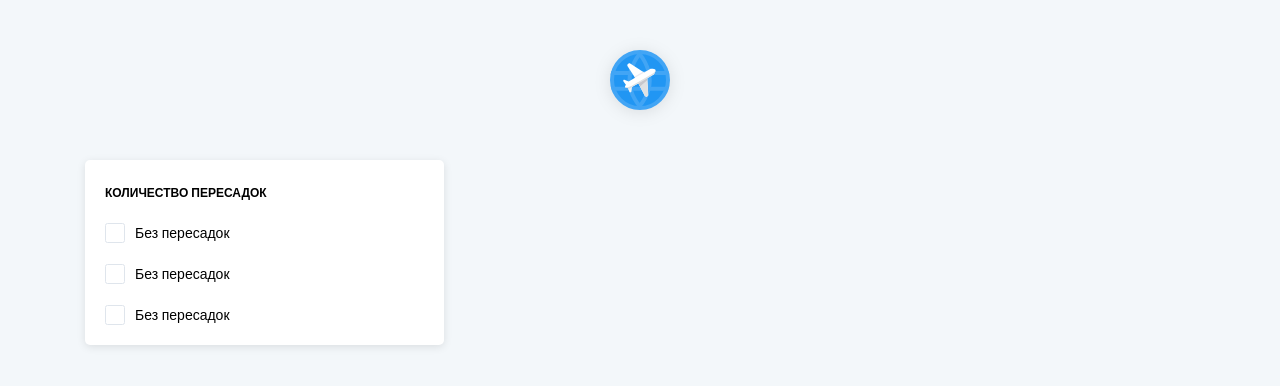
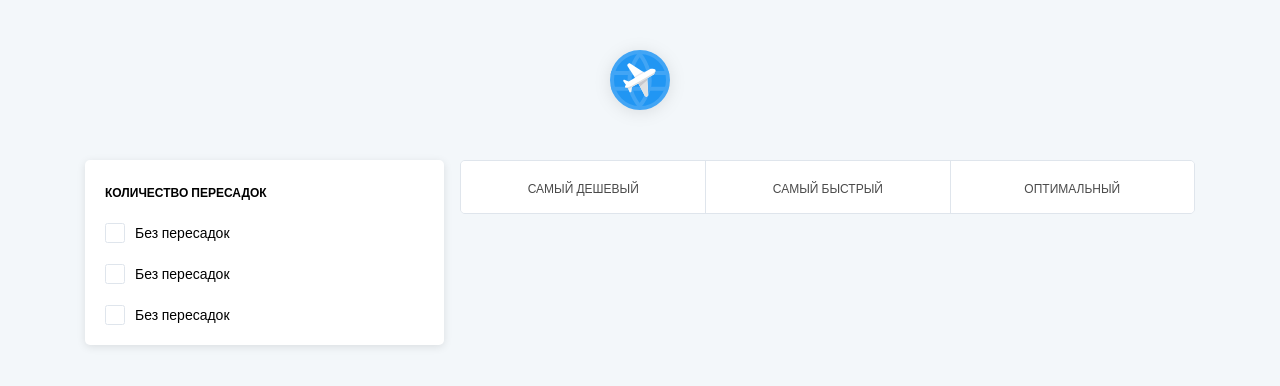
Before and after one commit to kritzona/aviasales-test, a React (Create React App) app: page / in a window 1280 px wide. Shown: the top 386 px of the page. Built offline with nearby package versions, Linux system fonts and the light colour scheme.

Commit message:
Сверстал табы

```diff
--- a/src/components/atoms/Row/RowStyled.tsx
+++ b/src/components/atoms/Row/RowStyled.tsx
@@ -7,8 +7,11 @@ interface IProps {
 
 const RowStyled = styled.div<IProps>`
   ${({ gutter }) => css`
+    width: 100%;
     display: grid;
     display: -ms-grid;
+
+    height: max-content;
 
     grid-template-columns: repeat(12, 1fr);
     grid-template-rows: auto;
@@ -21,6 +24,11 @@ const RowStyled = styled.div<IProps>`
     css`
       grid-row-gap: 16px;
     `}
+    ${!gutter &&
+    css`
+      grid-row-gap: 0;
+      grid-column-gap: 0;
+    `}
   `}
 `
 
--- a/src/components/molecules/Tabs/TabItem/TabItem.tsx
+++ b/src/components/molecules/Tabs/TabItem/TabItem.tsx
@@ -1,10 +1,12 @@
 import React from 'react'
 import TabItemStyled from './TabItemStyled'
 
-interface IProps {}
+interface IProps {
+  children?: React.ReactNode
+}
 
 const TabItem = (props: IProps) => {
-  return <TabItemStyled />
+  return <TabItemStyled>{props.children}</TabItemStyled>
 }
 
 export default TabItem
--- a/src/components/molecules/Tabs/TabItem/TabItemStyled.tsx
+++ b/src/components/molecules/Tabs/TabItem/TabItemStyled.tsx
@@ -5,7 +5,19 @@ interface IProps {
 }
 
 const TabItemStyled = styled.div<IProps>`
-  ${({ theme }) => css``}
+  ${({ theme }) => css`
+    width: 100%;
+    padding: ${theme.sizes.stepSize * 1.5}px;
+    background-color: ${theme.colors.whiteColor};
+    color: ${theme.colors.blackColor};
+    cursor: pointer;
+    text-align: center;
+
+    &:hover {
+      background-color: ${theme.colors.primaryColor};
+      color: ${theme.colors.whiteColor};
+    }
+  `}
 `
 
 export default TabItemStyled
--- a/src/components/molecules/Tabs/Tabs.tsx
+++ b/src/components/molecules/Tabs/Tabs.tsx
@@ -1,10 +1,38 @@
 import React from 'react'
-import TabsStyled from './TabsStyled'
+import TabsStyled, { TabItemWrapperStyled } from './TabsStyled'
+import TabItem from './TabItem/TabItem'
+import Text from '../../atoms/Text/Text'
 
 interface IProps {}
 
 const Tabs = (props: IProps) => {
-  return <TabsStyled />
+  return (
+    <TabsStyled>
+      <TabItemWrapperStyled>
+        <TabItem>
+          <Text type="normal-text" transform="uppercase">
+            Самый дешевый
+          </Text>
+        </TabItem>
+      </TabItemWrapperStyled>
+
+      <TabItemWrapperStyled>
+        <TabItem>
+          <Text type="normal-text" transform="uppercase">
+            Самый быстрый
+          </Text>
+        </TabItem>
+      </TabItemWrapperStyled>
+
+      <TabItemWrapperStyled>
+        <TabItem>
+          <Text type="normal-text" transform="uppercase">
+            Оптимальный
+          </Text>
+        </TabItem>
+      </TabItemWrapperStyled>
+    </TabsStyled>
+  )
 }
 
 export default Tabs
--- a/src/components/molecules/Tabs/TabsStyled.tsx
+++ b/src/components/molecules/Tabs/TabsStyled.tsx
@@ -5,7 +5,29 @@ interface IProps {
 }
 
 const TabsStyled = styled.div<IProps>`
-  ${({ theme }) => css``}
+  ${({ theme }) => css`
+    display: flex;
+    flex-direction: row;
+    justify-content: flex-start;
+    align-items: center;
+    border-radius: 5px;
+    overflow: hidden;
+    border: 1px solid ${theme.colors.lightGreyColor};
+  `}
+`
+export const TabItemWrapperStyled = styled.div<IProps>`
+  ${({ theme }) => css`
+    width: 100%;
+
+    &:not(:first-child) {
+      border-left: 1px solid ${theme.colors.lightGreyColor};
+    }
+
+    &:hover,
+    &:hover + div {
+      border-left: 1px solid ${theme.colors.primaryColor};
+    }
+  `}
 `
 
 export default TabsStyled
--- a/src/components/organisms/MainContent/MainContent.tsx
+++ b/src/components/organisms/MainContent/MainContent.tsx
@@ -5,6 +5,7 @@ import Column from '../../atoms/Column/Column'
 import Sidebar from '../Sidebar/Sidebar'
 import Tickets from '../Tickets/Tickets'
 import Wrapper from '../../atoms/Wrapper/Wrapper'
+import Tabs from '../../molecules/Tabs/Tabs'
 
 interface IProps {}
 
@@ -17,7 +18,14 @@ const MainContent = (props: IProps) => {
             <Sidebar></Sidebar>
           </Column>
           <Column size={8}>
-            <Tickets></Tickets>
+            <Row gutter={true}>
+              <Column size={12}>
+                <Tabs />
+              </Column>
+              <Column size={12}>
+                <Tickets />
+              </Column>
+            </Row>
           </Column>
         </Row>
       </Wrapper>
```
